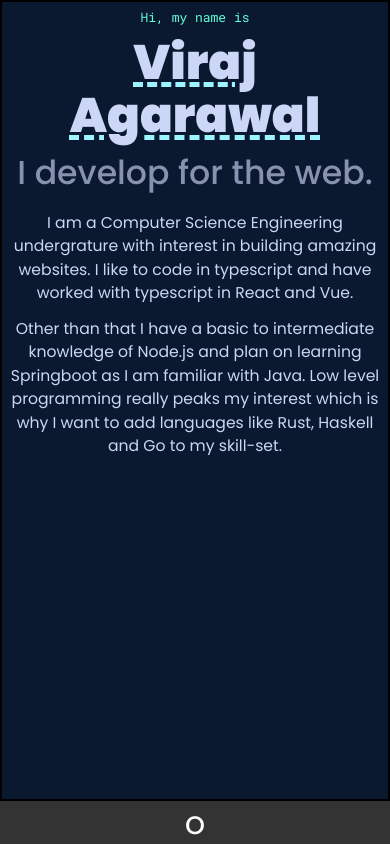
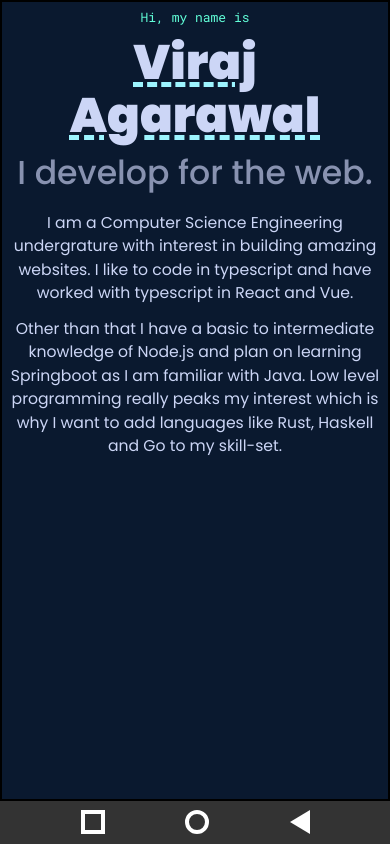
Before and after one commit to agarwalviraj/agarwalviraj, a Next.js app: page / in a window 390 px wide. Built offline with nearby package versions, Linux system fonts and the light colour scheme.

Commit message:
add application launcher

```diff
--- /dev/null
+++ b/components/Launcher.tsx
@@ -0,0 +1,33 @@
+import { useMainStore } from "../store/MainStore";
+import { close } from "../utils/actions";
+
+const Launcher = () => {
+  const {
+    allApplications,
+    setAllApplications,
+    active,
+    setActive,
+    setAppLauncher,
+  } = useMainStore()!;
+  return (
+    <div className="launcher">
+      {allApplications.map((application, key) => (
+        <div
+          onClick={() => {
+            close(allApplications, key, setActive, setAllApplications, false);
+            setAppLauncher(false);
+          }}
+          className="launcher-icon"
+        >
+          <application.icon
+            key={key}
+            className={`icon ${active == application.slug && "active"}`}
+          />
+          {application.name}
+        </div>
+      ))}
+    </div>
+  );
+};
+
+export default Launcher;
--- a/components/Taskbar.tsx
+++ b/components/Taskbar.tsx
@@ -1,13 +1,25 @@
 import { useMainStore } from "../store/MainStore";
-import Image from "next/image";
+import { Launcher } from "./";
 
 const Taskbar = () => {
-  const { closeAll, allApplications, active, setActive } = useMainStore()!;
+  const {
+    closeAll,
+    allApplications,
+    active,
+    setActive,
+    appLauncher,
+    setAppLauncher,
+  } = useMainStore()!;
 
   return (
+    <>
+      {appLauncher && <Launcher />}
       <div className="taskbar">
         <div className="taskbar-icons">
-        <img src="/Logo.svg" className="app-launcher" />
+          <div className="app-launcher">
+            <img src="/Logo.svg" onClick={() => setAppLauncher(!appLauncher)} />
+          </div>
+
           {allApplications
             .filter((app) => app.isOpen)
             .map((application, key) => (
@@ -18,10 +30,12 @@ const Taskbar = () => {
               />
             ))}
         </div>
-      <div className="home-button" onClick={closeAll}>
-        o
+
+        <div className="mobile-actions activites" onClick={closeAll} />
+        <div className="mobile-actions home" onClick={closeAll} />
+        <div className="mobile-actions back" onClick={closeAll} />
       </div>
-    </div>
+    </>
   );
 };
 
--- a/components/index.ts
+++ b/components/index.ts
@@ -1,3 +1,4 @@
 export { default as Taskbar } from "./Taskbar";
 export { default as Wallpaper } from "./Wallpaper";
 export { default as Icons } from "./Icons";
+export { default as Launcher } from "./Launcher";
--- a/store/MainStore.tsx
+++ b/store/MainStore.tsx
@@ -13,11 +13,16 @@ export const MainContentContext = React.createContext<{
   active: slugs | undefined;
   setActive: React.Dispatch<React.SetStateAction<slugs | undefined>>;
 
+  appLauncher: boolean;
+  setAppLauncher: React.Dispatch<React.SetStateAction<boolean>>;
+
   closeAll: () => void;
 } | null>(null);
 
 const MainContentProvider = ({ children }: { children: React.ReactNode }) => {
   const [active, setActive] = useState<slugs | undefined>();
+
+  const [appLauncher, setAppLauncher] = useState(false);
 
   const [allApplications, setAllApplications] = useState<ApplicationType[]>([
     {
@@ -69,6 +74,8 @@ const MainContentProvider = ({ children }: { children: React.ReactNode }) => {
       value={{
         allApplications,
         setAllApplications,
+        appLauncher,
+        setAppLauncher,
         active,
         setActive,
         closeAll,
--- a/styles/desktop.scss
+++ b/styles/desktop.scss
@@ -11,6 +11,32 @@
   background-image: url("../public/assets/wallpaper.png");
   background-size: cover;
   background-position: center;
+}
+
+.launcher {
+  position: absolute;
+  bottom: $taskbar-height;
+  left: 0;
+  width: clamp(20%, 33vw, 66%);
+  height: 45vh;
+  background-color: rgba($color: $accent-color, $alpha: 0.8);
+  z-index: 11;
+
+  color: white;
+  display: flex;
+  flex-direction: column;
+  justify-content: space-evenly;
+
+  .launcher-icon {
+    padding: 2rem 1rem;
+    display: flex;
+    align-items: center;
+    gap: 0.5rem;
+    cursor: pointer;
+    &:hover {
+      background-color: #000000;
+    }
+  }
 }
 
 .taskbar {
@@ -27,15 +53,17 @@
     align-items: center;
 
     .app-launcher {
-      min-height: 100%;
-      max-height: 100%;
-      max-width: 2.7rem;
-      padding: 0 0.3rem;
+      height: 100%;
+      img {
+        min-height: 100%;
+        max-height: 100%;
+        max-width: 2.7rem;
+        padding: 0 0.3rem;
+      }
     }
 
     *:hover {
       background-color: rgba($color: #000000, $alpha: 0.5);
-      cursor: pointer;
     }
 
     .active {
@@ -48,7 +76,7 @@
       padding: 0.4rem 0.4rem;
     }
   }
-  .home-button {
+  .mobile-actions {
     display: none;
   }
 }
@@ -102,14 +130,19 @@
     }
   }
   .taskbar {
+    display: flex;
+    flex-direction: row;
+    align-items: center;
+    justify-content: space-evenly;
     .taskbar-icons {
       display: none;
     }
 
-    .home-button {
+    .mobile-actions {
       display: flex;
-      width: 100%;
-      height: 100%;
+      height: 1.5rem;
+      width: 1.5rem;
+      border: 4px solid white;
 
       align-items: center;
       justify-content: center;
@@ -119,6 +152,18 @@
 
       cursor: pointer;
     }
+    .home {
+      border-radius: 100%;
+    }
+    .back {
+      width: 0;
+      height: 0;
+      border: 0;
+      $width: 0.75rem;
+      border-top: $width solid transparent;
+      border-bottom: $width solid transparent;
+      border-right: 1.25rem solid white;
+    }
   }
 }
 
--- a/utils/actions.ts
+++ b/utils/actions.ts
@@ -6,9 +6,12 @@ export function close(
   currentId: number,
   setActive: Dispatch<SetStateAction<slugs | undefined>>,
   setAllApplications: Dispatch<SetStateAction<ApplicationType[]>>,
+  closeIfOpen = true,
 ) {
   const updatedApp = allApplications;
-  updatedApp[currentId].isOpen = !updatedApp[currentId].isOpen;
+  updatedApp[currentId].isOpen = closeIfOpen
+    ? !updatedApp[currentId].isOpen
+    : true;
   setActive(allApplications[currentId].slug);
   setAllApplications([...updatedApp]);
 }
```
Lines whose indentation alone changed are shown as unchanged.
